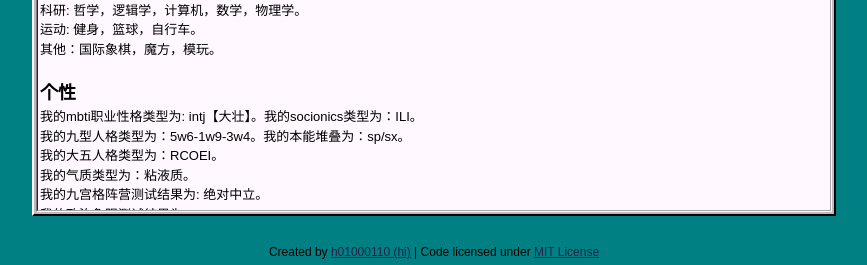
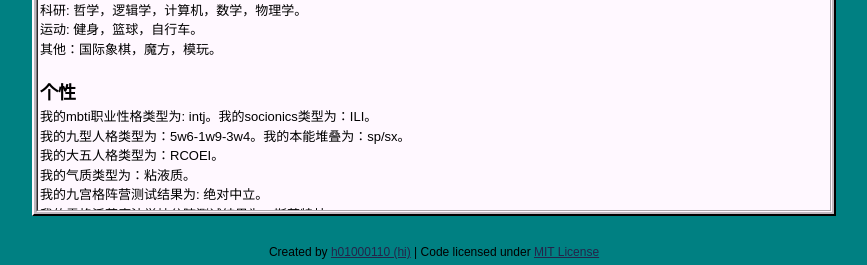
Before and after one commit to player1-Z/player1-Z.github.io, a Jekyll site: the page built from _posts/2020-10-24-Selfintro.md, in a window 1280 px wide. Shown: the part 697-962 px from the top of the page, without its empty margins (206-1073 px from the left). Built offline with Jekyll 4.4.1, drawn with Linux system fonts in a browser that asks for light colours.

Commit message:
Update 2020-10-24-Selfintro.md

```diff
--- a/_posts/2020-10-24-Selfintro.md
+++ b/_posts/2020-10-24-Selfintro.md
@@ -19,9 +19,10 @@ tags: info
   其他：国际象棋，魔方，模玩。
 
 ## 个性
-我的mbti职业性格类型为: intj【大壮】。我的socionics类型为：ILI。
+我的mbti职业性格类型为: intj。我的socionics类型为：ILI。
 我的九型人格类型为：5w6-1w9-3w4。我的本能堆叠为：sp/sx。
 我的大五人格类型为：RCOEI。
 我的气质类型为：粘液质。
 我的九宫格阵营测试结果为: 绝对中立。
+我的霍格沃茨魔法学校分院测试结果为：斯莱特林。
 我的政治象限测试结果为: Left-libertarianism。
```
